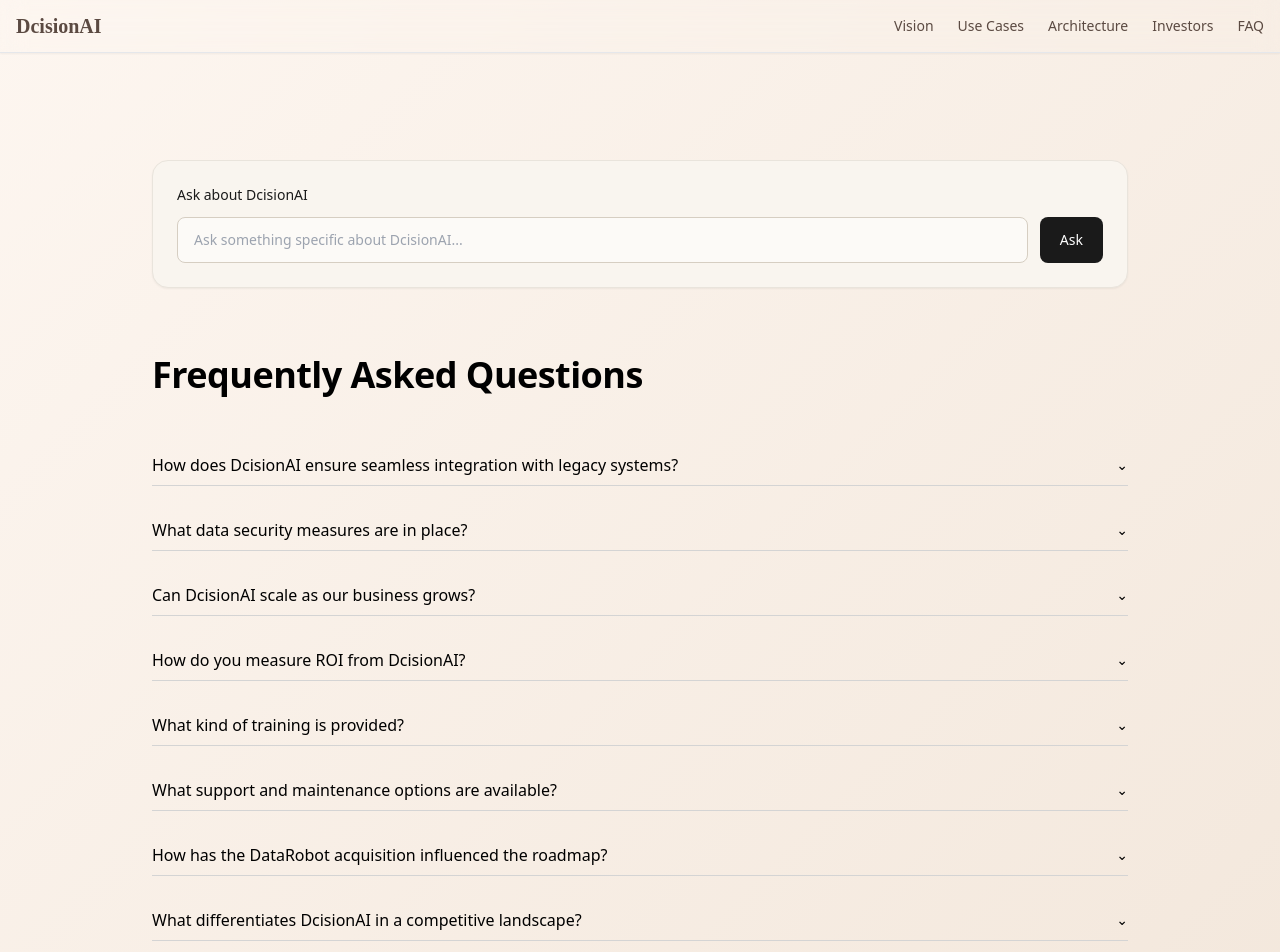
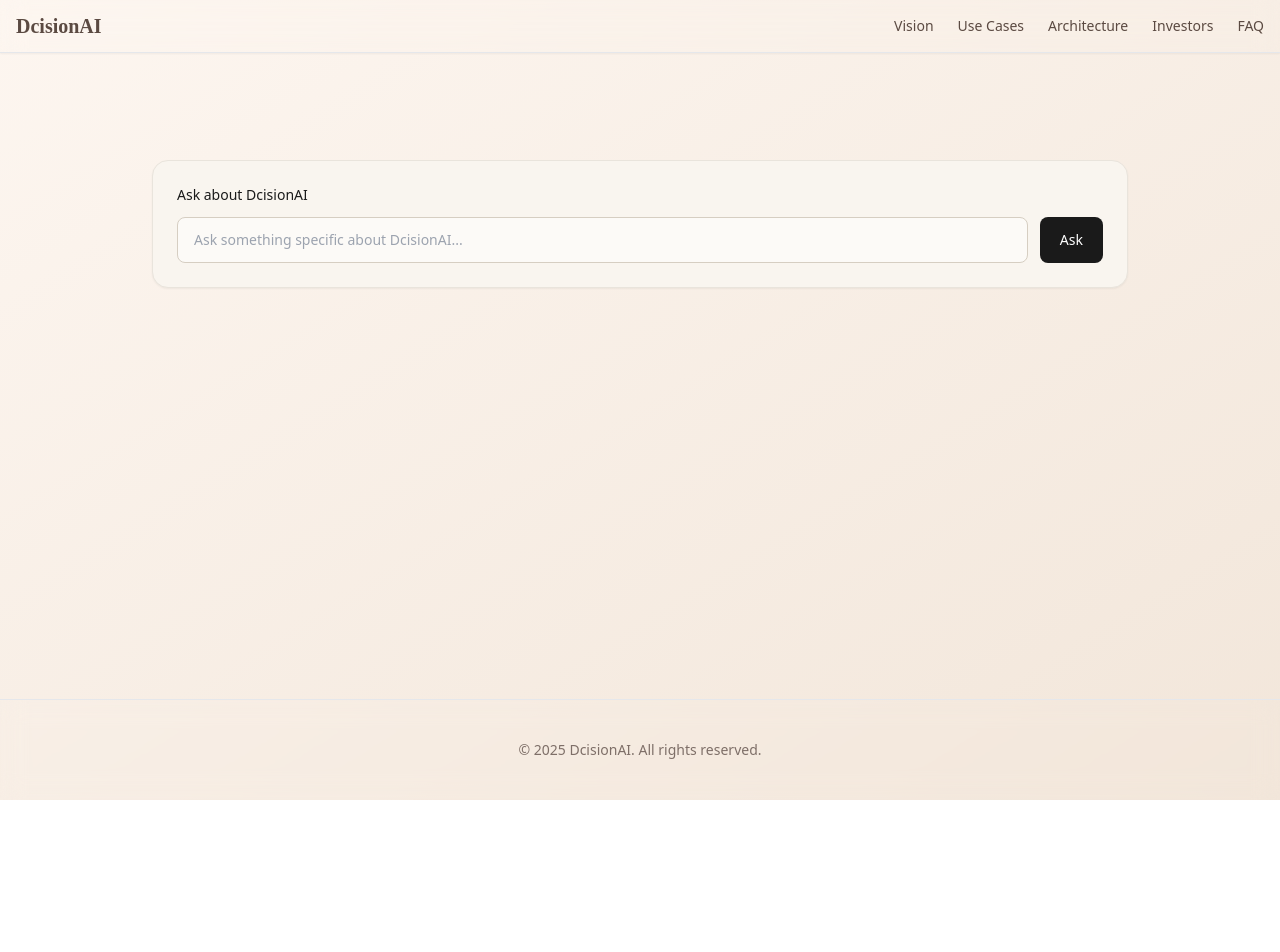
Before and after one commit to DcisionAI/dcisionai-site, a Next.js app: page /faq in a window 1280 px wide. Shown: the top 952 px of the page. After the commit the page ends 800 px from the top, so only its background shows below. Built offline with nearby package versions, Linux system fonts and the light colour scheme.

Commit message:
adding FAQ OpenAI  page

```diff
--- a/pages/api/chat.ts
+++ b/pages/api/chat.ts
@@ -1,29 +1,15 @@
+// /pages/api/chat.ts
 import { NextApiRequest, NextApiResponse } from "next";
 import { OpenAI } from "openai";
 
 const openai = new OpenAI({
-  apiKey: process.env.OPENAI_API_KEY,
+  apiKey: process.env.OPENAI_API_KEY!,
 });
 
-// Keywords that indicate it's related to DcisionAI
-const allowedTopics = [
-  "dcisionai",
-  "decision intelligence",
-  "plugin",
-  "agent",
-  "context",
-  "model",
-  "protocol",
-  "architecture",
-  "explainability",
-  "use case",
-  "optimization",
-  "agentic"
-];
-
-const isOnTopic = (messages: any[]) => {
-  const content = messages.map((m) => m.content.toLowerCase()).join(" ");
-  return allowedTopics.some((kw) => content.includes(kw));
+export const config = {
+  api: {
+    responseLimit: false,
+  },
 };
 
 export default async function handler(req: NextApiRequest, res: NextApiResponse) {
@@ -31,27 +17,28 @@
 
   const { messages } = req.body;
 
-  if (!messages || !Array.isArray(messages)) {
-    return res.status(400).json({ reply: "Invalid request format." });
-  }
-
-  // Topic filter — reject unrelated questions
-  if (!isOnTopic(messages)) {
-    return res.status(200).json({
-      reply: "Sorry, I can only answer questions related to DcisionAI.",
-    });
-  }
-
   try {
-    const completion = await openai.chat.completions.create({
+    const stream = await openai.chat.completions.create({
       model: "gpt-4",
+      stream: true,
       messages,
     });
 
-    const reply = completion.choices[0]?.message?.content || "No response from AI.";
-    res.status(200).json({ reply });
+    res.setHeader("Content-Type", "text/event-stream");
+    res.setHeader("Cache-Control", "no-cache, no-transform");
+    res.setHeader("Connection", "keep-alive");
+
+    for await (const chunk of stream) {
+      const content = chunk.choices?.[0]?.delta?.content;
+      if (content) {
+        res.write(`data: ${content}\n\n`);
+      }
+    }
+
+    res.write("data: [DONE]\n\n");
+    res.end();
   } catch (err) {
-    console.error("OpenAI API error:", err);
-    res.status(500).json({ reply: "Sorry, an error occurred while fetching response." });
+    console.error("Stream error:", err);
+    res.status(500).json({ error: "Streaming failed" });
   }
 }
--- a/pages/faq.tsx
+++ b/pages/faq.tsx
@@ -1,17 +1,53 @@
 import React, { useState } from "react";
-import * as Accordion from "@radix-ui/react-accordion";
 
 const FAQ = () => {
   const [chatInput, setChatInput] = useState("");
   const [chatResponse, setChatResponse] = useState("");
   const [loading, setLoading] = useState(false);
 
+
+const FAQ_CONTEXT = `
+You are an expert assistant for the DcisionAI website. Answer ONLY questions about DcisionAI.
+
+If the question is off-topic (not related to DcisionAI), politely respond: "Sorry, I can only answer questions about DcisionAI."
+
+Otherwise, respond based on the following knowledge about DcisionAI:
+
+DcisionAI is a cloud-native decision intelligence platform that integrates with existing enterprise systems and data sources. It enables organizations to automate and optimize complex decision workflows using agentic AI, plugin architecture, and human-in-the-loop explainability.
+
+Key features include:
+- Modular plugin-based integration
+- Agentic orchestration (MCP architecture: Model, Context, Protocol)
+- Human-in-the-loop overrides and explainability
+- Cloud-native, horizontally scalable backend
+- ROI tracking via analytics dashboards
+- SaaS pricing with usage-based tiers
+
+FAQs:
+Q: How does DcisionAI integrate with legacy systems?
+A: It uses a plugin architecture to connect with existing data lakes and operational systems without requiring replatforming.
+
+Q: What security measures are in place?
+A: Data is encrypted end-to-end, and the platform complies with SOC2, GDPR, and other industry standards.
+
+Q: Can DcisionAI scale?
+A: Yes, it scales horizontally and supports thousands of concurrent decision flows.
+
+Q: What is the business model?
+A: DcisionAI is a subscription SaaS offering with usage-based pricing. Growth is driven through enterprise integration and decision automation.
+
+Always answer in a clear, confident, business-facing tone. Do NOT apologize for relevant questions.
+`;
+
+
+
   const handleSubmit = async (e: React.FormEvent) => {
     e.preventDefault();
     if (!chatInput.trim()) return;
 
+    setChatResponse("");
     setLoading(true);
-    setChatResponse("");
+
     try {
       const res = await fetch("/api/chat", {
         method: "POST",
@@ -21,12 +57,9 @@
         body: JSON.stringify({
           messages: [
             {
-            role: "system",
-            content: `You are a helpful assistant that *only* answers questions related to DcisionAI.
-              If the user asks anything unrelated to DcisionAI, politely respond with:
-              “Sorry, I can only answer questions about DcisionAI.”`
-              }
-              ,
+              role: "system",
+              content: FAQ_CONTEXT,
+            },
             {
               role: "user",
               content: chatInput,
@@ -35,8 +68,28 @@
         }),
       });
 
-      const data = await res.json();
-      setChatResponse(data.reply || "No response from DcisionAI.");
+      const reader = res.body?.getReader();
+      const decoder = new TextDecoder("utf-8");
+
+      let done = false;
+      while (!done && reader) {
+        const { value, done: doneReading } = await reader.read();
+        done = doneReading;
+        const chunk = decoder.decode(value);
+        const lines = chunk.split("\n").filter(Boolean);
+
+        for (const line of lines) {
+          if (line === "data: [DONE]") {
+            done = true;
+            break;
+          }
+
+          if (line.startsWith("data: ")) {
+            const token = line.replace("data: ", "");
+            setChatResponse((prev) => prev + token);
+          }
+        }
+      }
     } catch (err) {
       console.error("Client error:", err);
       setChatResponse("An error occurred while contacting the assistant.");
@@ -47,9 +100,16 @@
 
   return (
     <section id="faq" className="max-w-5xl mx-auto px-6 py-20 bg-transparent">
-      {/* OpenAI Chat Box */}
-      <form onSubmit={handleSubmit} className="mb-16 border border-[#e9e4dc] bg-[#f9f5ef] p-6 rounded-2xl shadow-sm">
-        <label htmlFor="chat-question" className="block text-[#1a1a1a] text-sm font-medium mb-3">Ask about DcisionAI</label>
+      <form
+        onSubmit={handleSubmit}
+        className="mb-16 border border-[#e9e4dc] bg-[#f9f5ef] p-6 rounded-2xl shadow-sm"
+      >
+        <label
+          htmlFor="chat-question"
+          className="block text-[#1a1a1a] text-sm font-medium mb-3"
+        >
+          Ask about DcisionAI
+        </label>
         <div className="flex flex-col sm:flex-row gap-3">
           <input
             id="chat-question"
@@ -68,65 +128,12 @@
         </div>
       </form>
 
-      {loading && <p className="text-sm text-neutral-500 mt-4">Loading response...</p>}
+      {loading && <p className="text-sm text-neutral-500 mt-4">Typing response...</p>}
       {chatResponse && (
-        <div className="mt-6 p-4 bg-[#fcfaf7] border border-[#e9e4dc] rounded-lg text-sm text-[#1a1a1a] whitespace-pre-line">
+        <div className="mt-6 p-4 bg-[#fcfaf7] border border-[#e9e4dc] rounded-lg text-sm text-[#1a1a1a] whitespace-pre-wrap">
           {chatResponse}
         </div>
       )}
-
-      <h2 className="text-[36px] leading-tight font-semibold tracking-[-0.015em] mb-12 text-black">Frequently Asked Questions</h2>
-      <Accordion.Root type="single" collapsible className="space-y-6">
-        {[{
-          value: "integration",
-          question: "How does DcisionAI ensure seamless integration with legacy systems?",
-          answer: "DcisionAI uses a modular plugin architecture that connects to your existing data sources and operational systems without requiring disruptive migrations. Integration typically completes in 2–4 weeks depending on system complexity."
-        }, {
-          value: "security",
-          question: "What data security measures are in place?",
-          answer: "We follow industry best practices with end-to-end encryption, role-based access control, and rigorous compliance with GDPR, CCPA, and SOC2 requirements. Customer data remains in your secure cloud or on-prem environment."
-        }, {
-          value: "scalability",
-          question: "Can DcisionAI scale as our business grows?",
-          answer: "Yes. Our architecture is cloud-native and horizontally scalable. It’s built to handle thousands of concurrent decision flows across departments, with dynamic resource allocation and performance monitoring."
-        }, {
-          value: "roi",
-          question: "How do you measure ROI from DcisionAI?",
-          answer: "ROI is measured using KPIs such as time-to-decision, error reduction, throughput, and business-specific metrics like cost savings, revenue uplift, and efficiency gains. We provide built-in analytics dashboards to track these improvements."
-        }, {
-          value: "training",
-          question: "What kind of training is provided?",
-          answer: "We offer role-specific onboarding, interactive demos, documentation, and support for in-house enablement. Enterprise customers also receive personalized training sessions and access to our solution engineering team."
-        }, {
-          value: "support",
-          question: "What support and maintenance options are available?",
-          answer: "Our standard plan includes 24/7 email support and regular product updates. Enterprise SLAs are available with dedicated account managers, priority bug resolution, and custom integration support."
-        }, {
-          value: "acquisition",
-          question: "How has the DataRobot acquisition influenced the roadmap?",
-          answer: "Post-acquisition, DcisionAI benefits from DataRobot’s infrastructure, customer base, and R&D resources. Our product roadmap now includes tighter integration with DataRobot’s MLOps stack and expanded enterprise capabilities."
-        }, {
-          value: "competition",
-          question: "What differentiates DcisionAI in a competitive landscape?",
-          answer: "Unlike generic AI tools, DcisionAI is decision-centric with built-in explainability and plug-and-play deployment. Our agentic framework allows enterprises to orchestrate intelligent action across systems with human-in-the-loop oversight."
-        }, {
-          value: "revenue",
-          question: "What is DcisionAI’s business model and growth strategy?",
-          answer: "We operate on a subscription SaaS model with usage-based pricing tiers. Growth is driven by enterprise expansion, integrations with strategic partners, and embedding into mission-critical decision workflows."
-        }].map(({ value, question, answer }) => (
-          <Accordion.Item key={value} value={value} className="border-b border-neutral-300">
-            <Accordion.Header>
-              <Accordion.Trigger className="flex items-center justify-between w-full text-left text-base font-normal text-black py-2 hover:opacity-90 focus:outline-none transition-all group">
-                <span>{question}</span>
-                <span className="ml-4 text-sm text-black group-data-[state=open]:rotate-180 transition-transform">⌄</span>
-              </Accordion.Trigger>
-            </Accordion.Header>
-            <Accordion.Content className="mt-2 text-sm text-black pb-4 leading-relaxed">
-              {answer}
-            </Accordion.Content>
-          </Accordion.Item>
-        ))}
-      </Accordion.Root>
     </section>
   );
 };
```
